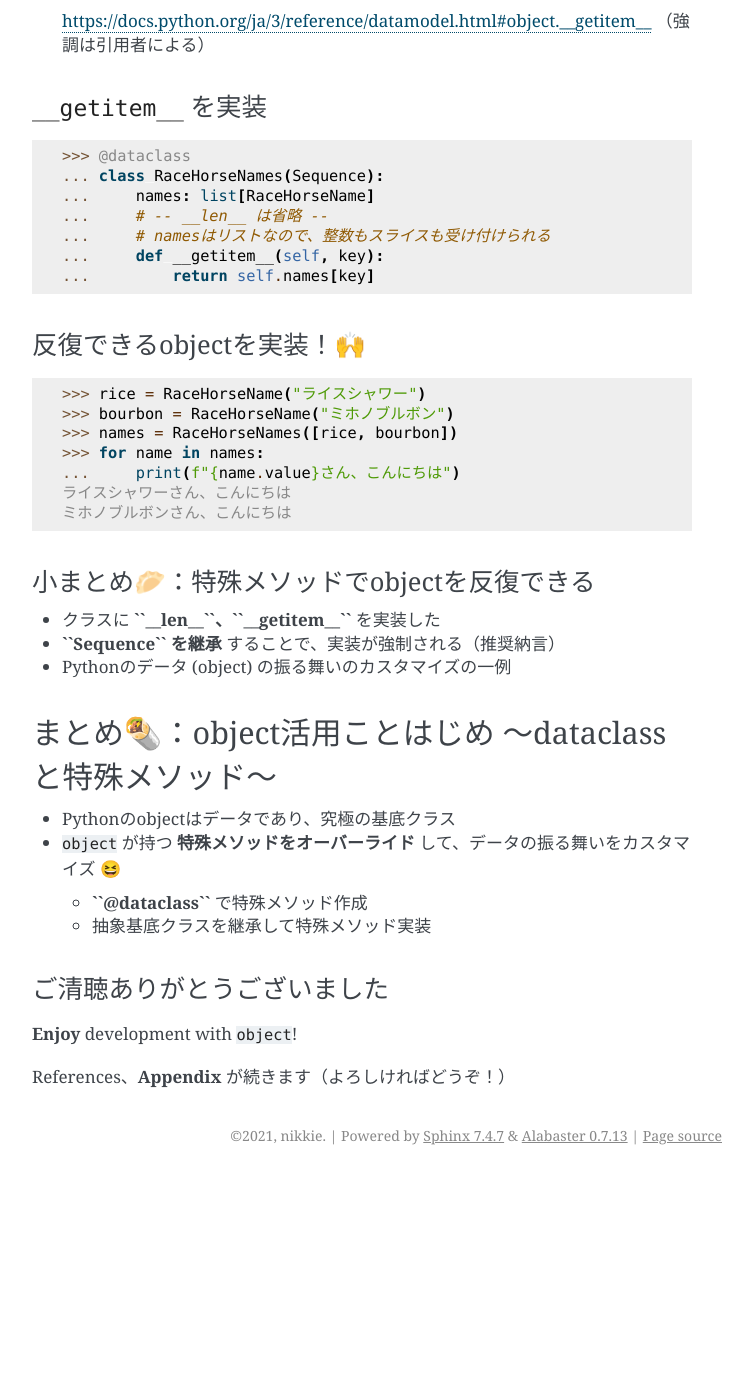
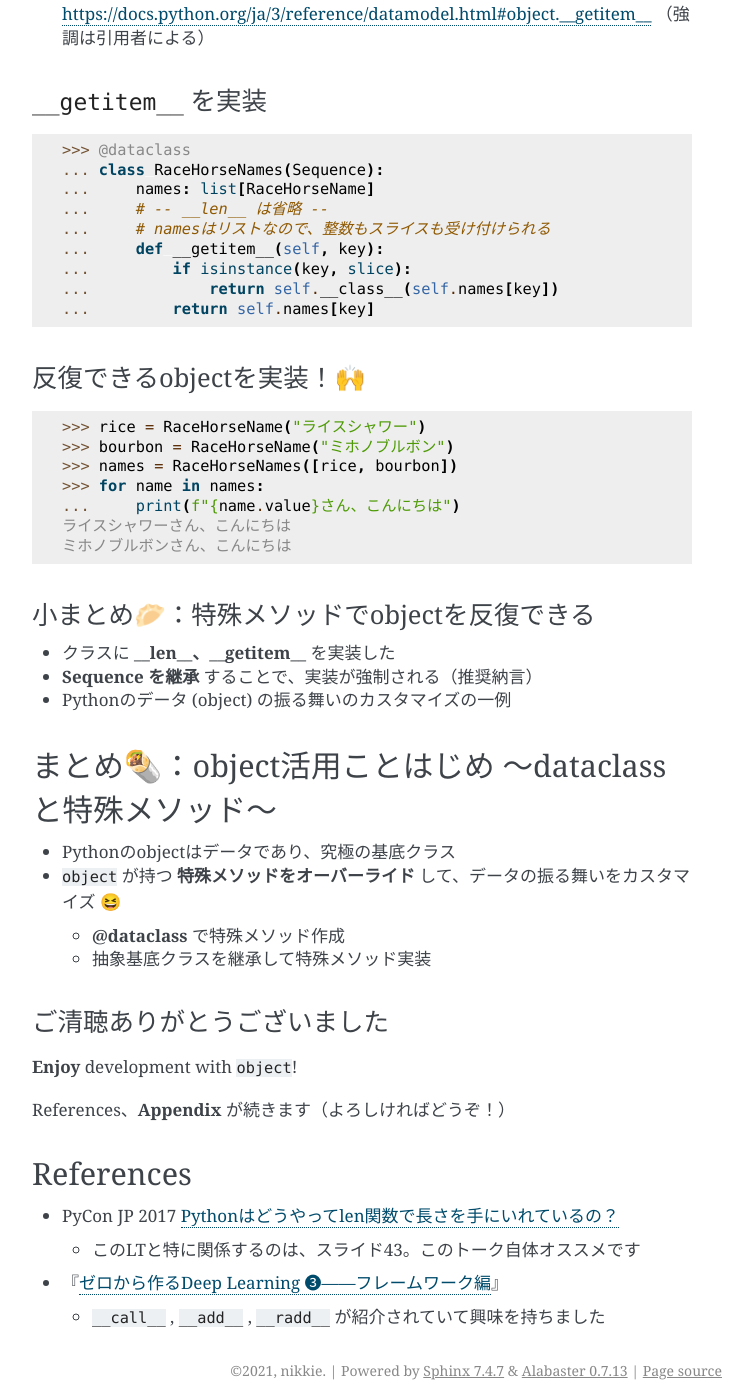
Before and after one commit to ftnext/2021_slides, a Sphinx documentation site: the page built from source/tech_street_Apr/python_object_introduction.rst, in a window 1280 px wide and 1400 px high, scrolled down 8711 px. Shown: the whole window, without its empty margins (388-1141 px from the left). Built offline with Sphinx 7.4.7, drawn with Linux system fonts in a browser that asks for light colours; before the commit the page ends 9886 px from its top, so only the background shows below that; some of the changed text lies outside the part shown.

```diff
--- a/source/tech_street_Apr/python_object_introduction.rst
+++ b/source/tech_street_Apr/python_object_introduction.rst
@@ -280,7 +278,7 @@ https://docs.python.org/ja/3/library/dataclasses.html#dataclasses.dataclass （
 ``@dataclasses.dataclass`` によって
 ------------------------------------------------
 
-* ``RaceHorseName`` クラスに **``__eq__`` メソッドが作られた**
+* ``RaceHorseName`` クラスに **__eq__メソッドが作られた**
 * この ``__eq__`` では、クラスが同じことと ``(self.value, )`` を比較
 * 👉 **クラスが同じで、上記タプルが等しい** ので、``rice == rice2`` は ``True`` と評価された
 
@@ -326,7 +322,7 @@ object活用ことはじめ 〜dataclassと特殊メソッド〜
 反復できるobjectの作り方
 ------------------------------------------------
 
-* 今回は **``Sequence`` というクラスを継承** して、特殊メソッドをオーバーライドして作成
+* 今回は **Sequence というクラスを継承** して、特殊メソッドをオーバーライドして作成
 * ``for`` 文で繰り返したいだけであれば、Iterable（`用語集 <https://docs.python.org/ja/3/glossary.html#term-iterable>`_）になればいいので、他の特殊メソッドをオーバーライドしてもできます
 
 用語集より「シーケンス」
@@ -409,6 +403,8 @@ https://docs.python.org/ja/3/reference/datamodel.html#object.__len__ （強調
     ...     # -- __len__ は省略 --
     ...     # namesはリストなので、整数もスライスも受け付けられる
     ...     def __getitem__(self, key):
+    ...         if isinstance(key, slice):
+    ...             return self.__class__(self.names[key])
     ...         return self.names[key]
 
 .. RaceHorseNamesクラスの全容
@@ -416,6 +412,8 @@ https://docs.python.org/ja/3/reference/datamodel.html#object.__len__ （強調
     ... class RaceHorseNames(Sequence):
     ...     names: list[RaceHorseName]
     ...     def __getitem__(self, key):
+    ...         if isinstance(key, slice):
+    ...             return self.__class__(self.names[key])
     ...         return self.names[key]
     ...     def __len__(self):
     ...         return len(self.names)
@@ -436,8 +434,8 @@ https://docs.python.org/ja/3/reference/datamodel.html#object.__len__ （強調
 小まとめ🥟：特殊メソッドでobjectを反復できる
 ------------------------------------------------
 
-* クラスに **``__len__``、``__getitem__``** を実装した
-* **``Sequence`` を継承** することで、実装が強制される（推奨納言）
+* クラスに **__len__、__getitem__** を実装した
+* **Sequence を継承** することで、実装が強制される（推奨納言）
 * Pythonのデータ (object) の振る舞いのカスタマイズの一例
 
 まとめ🌯：object活用ことはじめ 〜dataclassと特殊メソッド〜
@@ -446,7 +444,7 @@ https://docs.python.org/ja/3/reference/datamodel.html#object.__len__ （強調
 * Pythonのobjectはデータであり、究極の基底クラス
 * ``object`` が持つ **特殊メソッドをオーバーライド** して、データの振る舞いをカスタマイズ 😆
 
-  * **``@dataclass``** で特殊メソッド作成
+  * **@dataclass** で特殊メソッド作成
   * 抽象基底クラスを継承して特殊メソッド実装
 
 ご清聴ありがとうございました
@@ -455,3 +453,14 @@ https://docs.python.org/ja/3/reference/datamodel.html#object.__len__ （強調
 **Enjoy** development with ``object``!
 
 References、**Appendix** が続きます（よろしければどうぞ！）
+
+References
+============================================================
+
+* PyCon JP 2017 `Pythonはどうやってlen関数で長さを手にいれているの？ <https://www.slideshare.net/shimizukawa/how-does-python-get-the-length-with-the-len-function>`_
+
+  * このLTと特に関係するのは、スライド43。このトーク自体オススメです
+
+* 『`ゼロから作るDeep Learning ❸――フレームワーク編 <https://www.oreilly.co.jp/books/9784873119069/>`_』
+
+  * ``__call__`` , ``__add__`` , ``__radd__`` が紹介されていて興味を持ちました
```
Also changed, not shown: other parts of source/tech_street_Apr/python_object_introduction.rst (+5 -11 lines).
